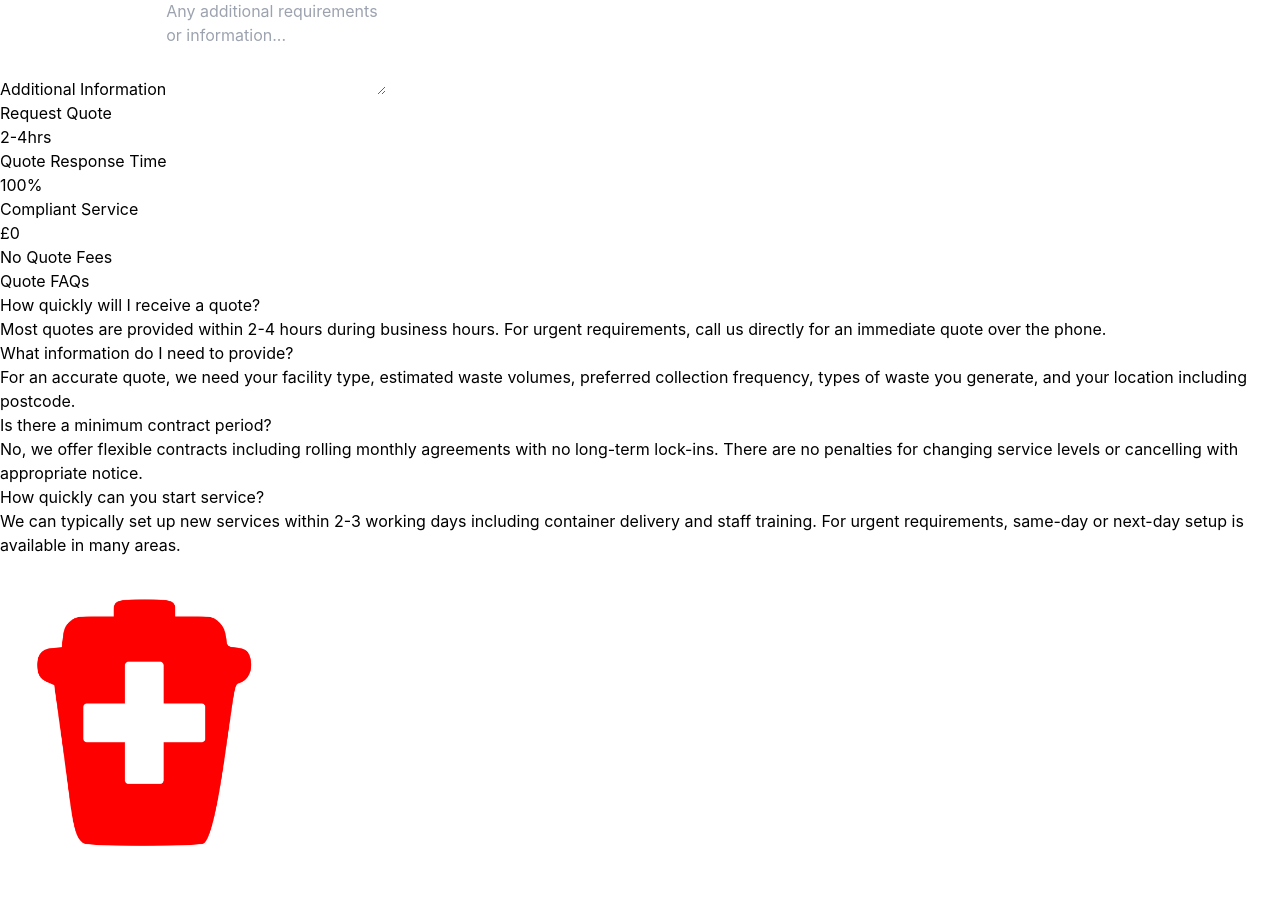
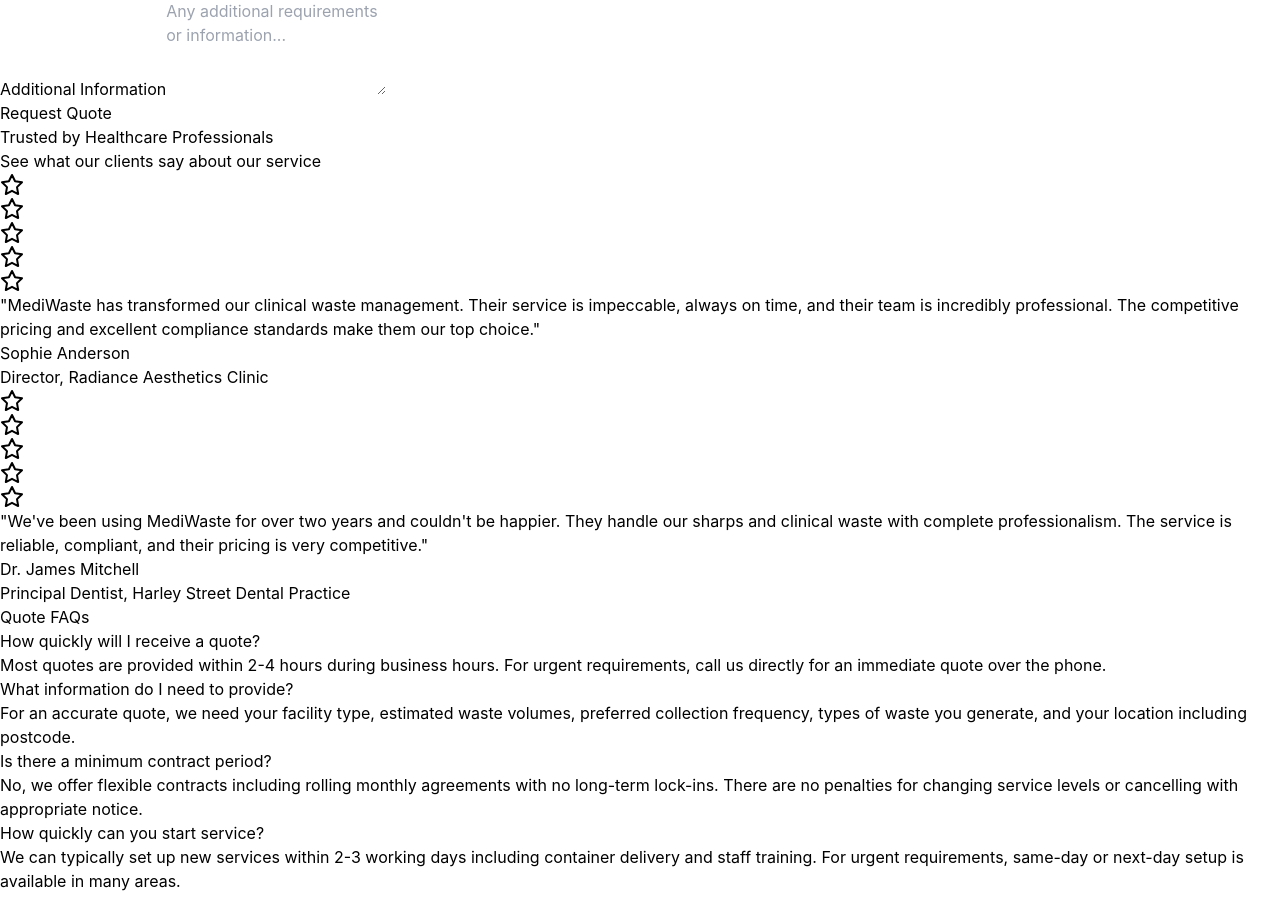
Before and after one commit to ronchimbo-star/MediWaste, a React (Vite) app: page /quote in a window 1280 px wide. Shown: the part 894-1792 px from the top of the page. Built offline with nearby package versions, Linux system fonts and the light colour scheme; no server answers; the database is empty.

Commit message:
Update Quote Page: Testimonials & Button

```diff
--- a/src/components/QuoteForm.tsx
+++ b/src/components/QuoteForm.tsx
@@ -378,13 +378,15 @@
           </div>
         )}
 
+        <div className="flex justify-center">
           <button
             type="submit"
             disabled={loading}
-          className="w-full bg-red-600 hover:bg-red-700 text-white py-3 rounded-full font-semibold transition-colors disabled:opacity-50 disabled:cursor-not-allowed"
+            className="w-full md:w-auto px-12 bg-red-600 hover:bg-red-700 text-white py-3 rounded-full font-semibold transition-colors disabled:opacity-50 disabled:cursor-not-allowed"
           >
             {loading ? 'Submitting...' : 'Request Quote'}
           </button>
+        </div>
       </form>
     </div>
   );
--- a/src/pages/QuotePage.tsx
+++ b/src/pages/QuotePage.tsx
@@ -2,6 +2,7 @@
 import Footer from '../components/Footer';
 import QuoteForm from '../components/QuoteForm';
 import SEO from '../components/SEO';
+import { Star } from 'lucide-react';
 
 export default function QuotePage() {
   return (
@@ -35,18 +36,44 @@
           </div>
 
           <div className="max-w-4xl mx-auto mt-16">
-            <div className="grid md:grid-cols-3 gap-8 text-center mb-16">
-              <div className="bg-white p-6 rounded-lg border border-gray-200">
-                <div className="text-red-600 text-4xl font-bold mb-2">2-4hrs</div>
-                <div className="text-gray-600 font-medium">Quote Response Time</div>
+            <div className="text-center mb-12">
+              <h2 className="text-3xl font-bold text-gray-900 mb-4">
+                Trusted by Healthcare Professionals
+              </h2>
+              <p className="text-gray-600">
+                See what our clients say about our service
+              </p>
+            </div>
+
+            <div className="grid md:grid-cols-2 gap-8 mb-16">
+              <div className="bg-white p-6 rounded-lg shadow-sm border border-gray-200">
+                <div className="flex gap-1 mb-4">
+                  {[...Array(5)].map((_, i) => (
+                    <Star key={i} className="w-5 h-5 fill-yellow-400 text-yellow-400" />
+                  ))}
+                </div>
+                <p className="text-gray-700 mb-4">
+                  "MediWaste has transformed our clinical waste management. Their service is impeccable, always on time, and their team is incredibly professional. The competitive pricing and excellent compliance standards make them our top choice."
+                </p>
+                <div>
+                  <p className="font-semibold text-gray-900">Sophie Anderson</p>
+                  <p className="text-sm text-gray-600">Director, Radiance Aesthetics Clinic</p>
+                </div>
               </div>
-              <div>
-                <div className="text-red-600 text-4xl font-bold mb-2">100%</div>
-                <div className="text-gray-600 font-medium">Compliant Service</div>
-              </div>
-              <div>
-                <div className="text-red-600 text-4xl font-bold mb-2">£0</div>
-                <div className="text-gray-600 font-medium">No Quote Fees</div>
+
+              <div className="bg-white p-6 rounded-lg shadow-sm border border-gray-200">
+                <div className="flex gap-1 mb-4">
+                  {[...Array(5)].map((_, i) => (
+                    <Star key={i} className="w-5 h-5 fill-yellow-400 text-yellow-400" />
+                  ))}
+                </div>
+                <p className="text-gray-700 mb-4">
+                  "We've been using MediWaste for over two years and couldn't be happier. They handle our sharps and clinical waste with complete professionalism. The service is reliable, compliant, and their pricing is very competitive."
+                </p>
+                <div>
+                  <p className="font-semibold text-gray-900">Dr. James Mitchell</p>
+                  <p className="text-sm text-gray-600">Principal Dentist, Harley Street Dental Practice</p>
+                </div>
               </div>
             </div>
 
```
Lines whose indentation alone changed are shown as unchanged.
